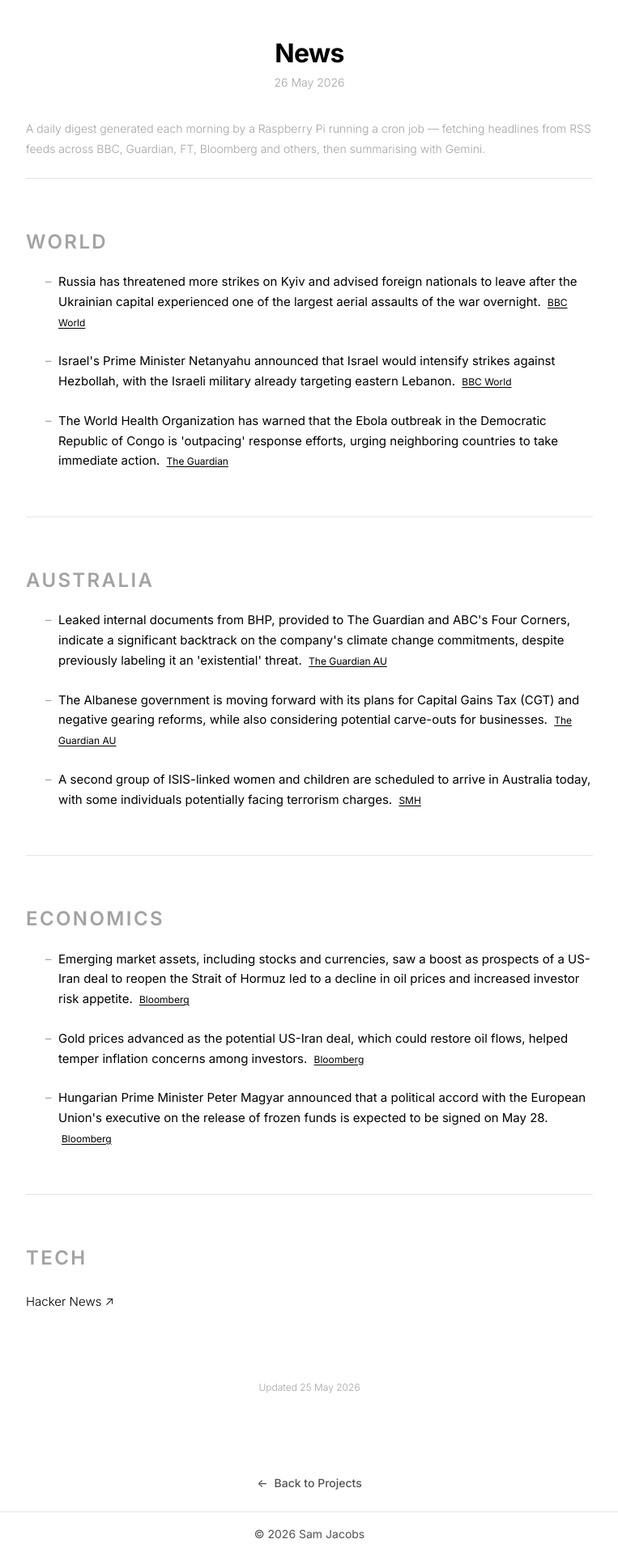
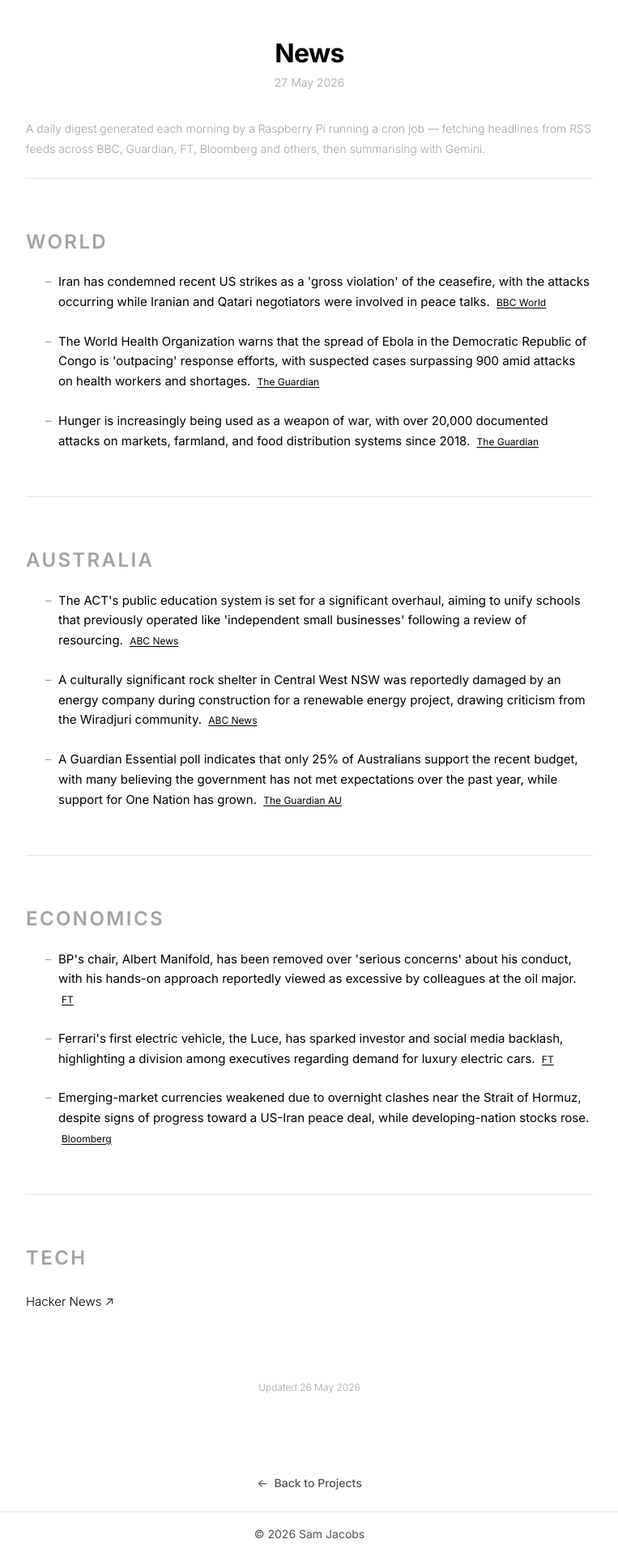
Before and after one commit to s-jac/s-jac.github.io, a Jekyll site: the page built from projects/news.html, in a window 1280 px wide. Shown: the whole page at 81% size, without its empty margins (258-1021 px from the left). Built offline with Jekyll 4.4.1, drawn with Linux system fonts in a browser that asks for light colours.

Commit message:
daily news update 27 May 2026

```diff
--- a/_data/news.json
+++ b/_data/news.json
@@ -1,22 +1,22 @@
 {
-  "date": "26 May 2026",
-  "generated_at": "2026-05-25T21:00:50.732142+00:00",
+  "date": "27 May 2026",
+  "generated_at": "2026-05-26T21:00:31.992655+00:00",
   "sections": [
     {
       "heading": "World",
       "bullets": [
         {
-          "text": "Russia has threatened more strikes on Kyiv and advised foreign nationals to leave after the Ukrainian capital experienced one of the largest aerial assaults of the war overnight.",
+          "text": "Iran has condemned recent US strikes as a 'gross violation' of the ceasefire, with the attacks occurring while Iranian and Qatari negotiators were involved in peace talks.",
           "source": "BBC World",
           "url": "https://www.bbc.com/news/world"
         },
         {
-          "text": "Israel's Prime Minister Netanyahu announced that Israel would intensify strikes against Hezbollah, with the Israeli military already targeting eastern Lebanon.",
-          "source": "BBC World",
-          "url": "https://www.bbc.com/news/world"
+          "text": "The World Health Organization warns that the spread of Ebola in the Democratic Republic of Congo is 'outpacing' response efforts, with suspected cases surpassing 900 amid attacks on health workers and shortages.",
+          "source": "The Guardian",
+          "url": "https://www.theguardian.com"
         },
         {
-          "text": "The World Health Organization has warned that the Ebola outbreak in the Democratic Republic of Congo is 'outpacing' response efforts, urging neighboring countries to take immediate action.",
+          "text": "Hunger is increasingly being used as a weapon of war, with over 20,000 documented attacks on markets, farmland, and food distribution systems since 2018.",
           "source": "The Guardian",
           "url": "https://www.theguardian.com"
         }
@@ -26,19 +26,19 @@
       "heading": "Australia",
       "bullets": [
         {
-          "text": "Leaked internal documents from BHP, provided to The Guardian and ABC's Four Corners, indicate a significant backtrack on the company's climate change commitments, despite previously labeling it an 'existential' threat.",
+          "text": "The ACT's public education system is set for a significant overhaul, aiming to unify schools that previously operated like 'independent small businesses' following a review of resourcing.",
+          "source": "ABC News",
+          "url": "https://www.abc.net.au/news"
+        },
+        {
+          "text": "A culturally significant rock shelter in Central West NSW was reportedly damaged by an energy company during construction for a renewable energy project, drawing criticism from the Wiradjuri community.",
+          "source": "ABC News",
+          "url": "https://www.abc.net.au/news"
+        },
+        {
+          "text": "A Guardian Essential poll indicates that only 25% of Australians support the recent budget, with many believing the government has not met expectations over the past year, while support for One Nation has grown.",
           "source": "The Guardian AU",
           "url": "https://www.theguardian.com/au"
-        },
-        {
-          "text": "The Albanese government is moving forward with its plans for Capital Gains Tax (CGT) and negative gearing reforms, while also considering potential carve-outs for businesses.",
-          "source": "The Guardian AU",
-          "url": "https://www.theguardian.com/au"
-        },
-        {
-          "text": "A second group of ISIS-linked women and children are scheduled to arrive in Australia today, with some individuals potentially facing terrorism charges.",
-          "source": "SMH",
-          "url": "https://www.smh.com.au"
         }
       ]
     },
@@ -46,17 +46,17 @@
       "heading": "Economics",
       "bullets": [
         {
-          "text": "Emerging market assets, including stocks and currencies, saw a boost as prospects of a US-Iran deal to reopen the Strait of Hormuz led to a decline in oil prices and increased investor risk appetite.",
-          "source": "Bloomberg",
-          "url": "https://www.bloomberg.com/markets"
+          "text": "BP's chair, Albert Manifold, has been removed over 'serious concerns' about his conduct, with his hands-on approach reportedly viewed as excessive by colleagues at the oil major.",
+          "source": "FT",
+          "url": "https://www.ft.com"
         },
         {
-          "text": "Gold prices advanced as the potential US-Iran deal, which could restore oil flows, helped temper inflation concerns among investors.",
-          "source": "Bloomberg",
-          "url": "https://www.bloomberg.com/markets"
+          "text": "Ferrari's first electric vehicle, the Luce, has sparked investor and social media backlash, highlighting a division among executives regarding demand for luxury electric cars.",
+          "source": "FT",
+          "url": "https://www.ft.com"
         },
         {
-          "text": "Hungarian Prime Minister Peter Magyar announced that a political accord with the European Union's executive on the release of frozen funds is expected to be signed on May 28.",
+          "text": "Emerging-market currencies weakened due to overnight clashes near the Strait of Hormuz, despite signs of progress toward a US-Iran peace deal, while developing-nation stocks rose.",
           "source": "Bloomberg",
           "url": "https://www.bloomberg.com/markets"
         }
```
